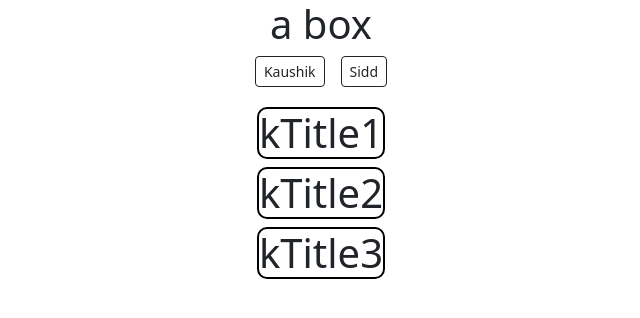
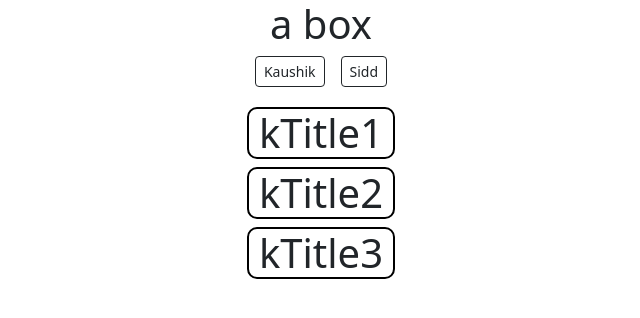
Before and after one commit to siddadatrao/abox, a React (Create React App) app in the folder abox-blog/: page /blogpage/kaushik in a window 1280 px wide. Shown: the top 318 px of the page, without its empty margins (319-959 px from the left). Built offline with nearby package versions, Linux system fonts and the light colour scheme.

Commit message:
box strcuture

```diff
--- a/abox-blog/src/Home.js
+++ b/abox-blog/src/Home.js
@@ -26,6 +26,7 @@ const site_title = {
                 <h3>today's picture of a box</h3>
                 <img src={b1}
                   style={{
+                    paddingRight: 10, paddingTop: 10, paddingBottom: 10,paddingLeft: 10, border: '2px solid black', borderRadius: '10px',
                     width: '100%'
                   }}/>
 
@@ -34,7 +35,7 @@ const site_title = {
               <Col sm={6}>
                   <>
                     <h1>{props.title}</h1>
-                    <p style={{whiteSpace:'pre-wrap'}}>{props.blog}</p>
+                    <p style={{whiteSpace:'pre-wrap', paddingRight: 10, paddingTop: 10, paddingBottom: 10,paddingLeft: 10, border: '2px solid black', borderRadius: '10px'}}>{props.blog}</p>
                   </>
                 {/* <h3 > a new gland was found</h3>
                 <p>Contrary to popular belief, Lorem Ipsum is not simply random text. It has roots in a piece of classical Latin literature from 45 BC, making it over 2000 years old. Richard McClintock, a Latin professor at Hampden-Sydney College in Virginia, looked up one of the more obscure Latin words, consectetur, from a Lorem Ipsum passage, and going through the cites of the word in classical literature, discovered the undoubtable source. Lorem Ipsum comes from sections 1.10.32 and 1.10.33 of "de Finibus Bonorum et Malorum" (The Extremes of Good and Evil) by Cicero, written in 45 BC. This book is a treatise on the theory of ethics, very popular during the Renaissance. The first line of Lorem Ipsum, "Lorem ipsum dolor sit amet..", comes from a line in section 1.10.32.</p> */}
--- a/abox-blog/src/blogpage.js
+++ b/abox-blog/src/blogpage.js
@@ -29,7 +29,7 @@ export default function Blogpage({bdata}) {
         return (
           <>
             <h1 className='hover-overlay'
-            style={{border: '2px solid black', borderRadius: '10px', cursor:'pointer'}}
+            style={{paddingRight: 10, paddingLeft: 10, border: '2px solid black', borderRadius: '10px', cursor:'pointer'}}
             onClick={ () =>
               fire(element.id)
             }
@@ -53,7 +53,7 @@ export default function Blogpage({bdata}) {
                 {isBlogSelected && bdata.filter(bdata => bdata.id === selectedVal).map(filteredblog => (
                   <>
                     <h1>{filteredblog.Title}</h1>
-                    <p style={{whiteSpace:'pre-wrap'}}>{filteredblog.Blog}</p>
+                    <p style={{paddingLeft: 10, paddingRight: 10, whiteSpace:'pre-wrap', border: '2px solid black', borderRadius: '10px'}}>{filteredblog.Blog}</p>
                   </>
                 ))}
               </div>
```
